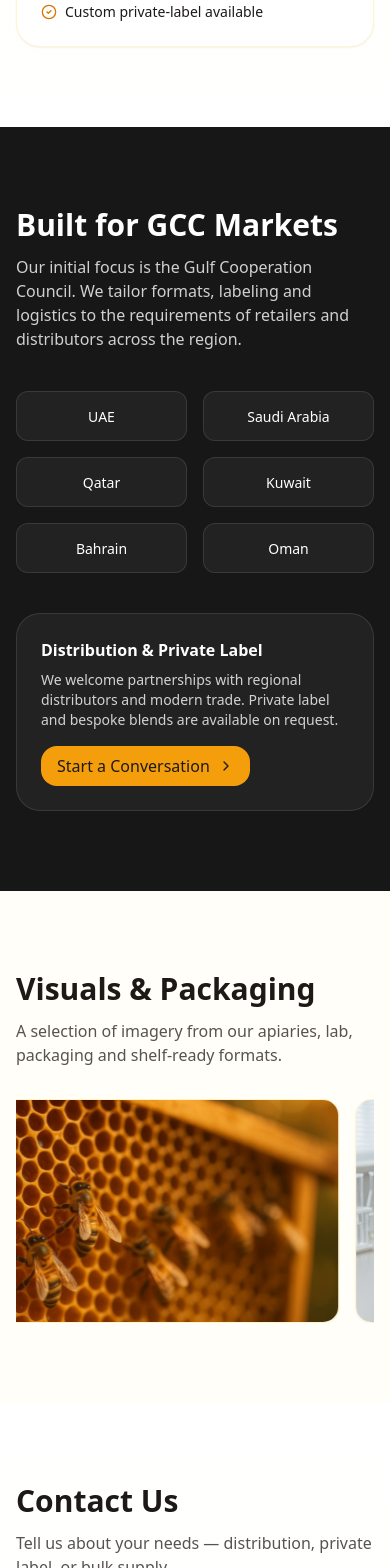
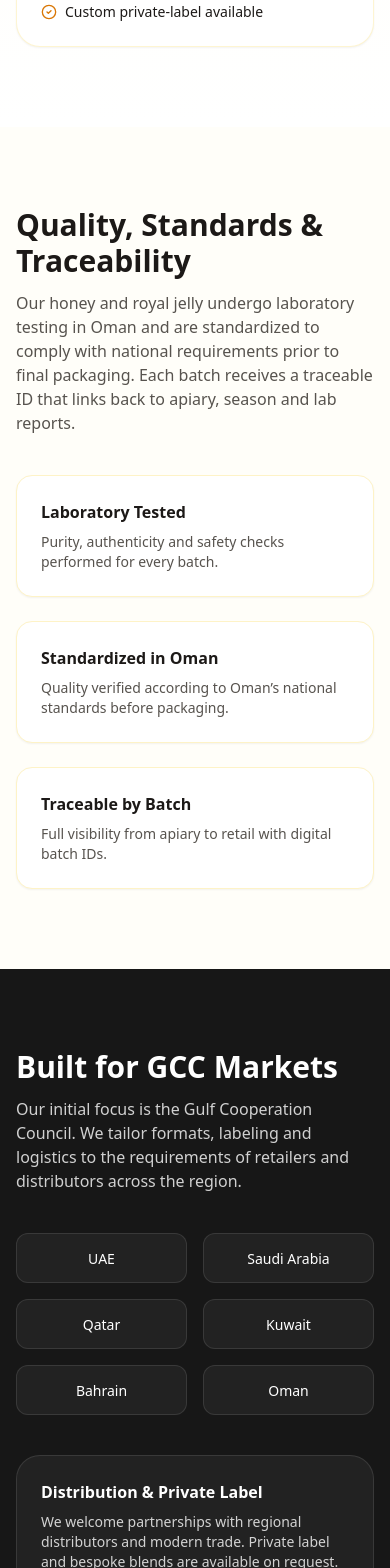
Before and after one commit to payamehr/honey-site, a React (Vite) app: page / in a window 390 px wide. Shown: the part 3640-5208 px from the top of the page. Built offline with nearby package versions, Linux system fonts and the light colour scheme.

Commit message:
Update App.jsx

```diff
--- a/src/App.jsx
+++ b/src/App.jsx
@@ -8,7 +8,16 @@ import {
 
 /**
  * Organic Honey & Royal Jelly — Single-Page Product Presentation
- * (gallery: seamless infinite loop)
+ * ------------------------------------------------------------------
+ * ✅ Fully responsive (mobile → desktop)
+ * ✅ Full-bleed hero with autoplay slideshow
+ * ✅ Smooth section reveal with Framer Motion
+ * ✅ Product cards (Organic Honey & Royal Jelly)
+ * ✅ "Farm → Market" timeline with Oman QA/standardization & packaging
+ * ✅ GCC focus section (target markets)
+ * ✅ Gallery (auto-scroll loop)
+ * ✅ Contact form + social links
+ * ✅ Embedded map (replace coordinates/address as needed)
  */
 
 // ------------------------ CONFIG ------------------------
@@ -22,7 +31,7 @@ const CONFIG = {
   markets: ["UAE", "Saudi Arabia", "Qatar", "Kuwait", "Bahrain", "Oman"],
 };
 
-// ---------- LOCAL-ONLY ASSETS ----------
+// ---------- LOCAL-ONLY ASSETS (no remote) ----------
 const asset = (path) =>
   `${import.meta.env.BASE_URL}${String(path).replace(/^\/+/, "")}`;
 
@@ -44,7 +53,7 @@ const GALLERY = [
   { local: "images/gallery/apiary-landscape.jpg" },
 ];
 
-// پس‌زمینه‌ی اسلاید با فالبک شفاف
+// پس‌زمینه‌ی اسلاید با فالبک شفاف (بدون ریموت)
 function ImageBg({ local, active }) {
   const src = useMemo(() => asset(local), [local]);
   const [imgSrc, setImgSrc] = useState(src);
@@ -60,7 +69,7 @@ function ImageBg({ local, active }) {
   );
 }
 
-// <img> لوکال عمومی
+// <img> عمومی برای محصولات/گالری (لوکال-only)
 function ImgLocal({ src, alt, className }) {
   const resolved = useMemo(() => asset(src), [src]);
   const [s, setS] = useState(resolved);
@@ -77,26 +86,6 @@ function ImgLocal({ src, alt, className }) {
   );
 }
 
-// نمای یک ردیف گالری
-function GalleryRow({ items }) {
-  return (
-    <div className="flex min-w-max">
-      {items.map((img, i) => (
-        <div
-          key={`${img.local}-${i}`}
-          className="shrink-0 w-96 h-56 mr-4 rounded-2xl overflow-hidden border border-amber-100 shadow-sm"
-        >
-          <ImgLocal
-            src={img.local}
-            alt="Honey and packaging gallery"
-            className="h-full w-full object-cover"
-          />
-        </div>
-      ))}
-    </div>
-  );
-}
-
 // Small springy reveal helper
 const fadeUp = {
   hidden: { opacity: 0, y: 20 },
@@ -110,7 +99,7 @@ export default function OrganicHoneyLandingPage() {
   const [mobileOpen, setMobileOpen] = useState(false);
   const intervalRef = useRef(null);
 
-  // sanity
+  // sanity checks (سبک)
   useEffect(() => {
     console.assert(Array.isArray(SLIDES) && SLIDES.length >= 3, "SLIDES length");
     console.assert(Array.isArray(GALLERY) && GALLERY.length >= 6, "GALLERY length");
@@ -126,7 +115,7 @@ export default function OrganicHoneyLandingPage() {
     return () => intervalRef.current && window.clearInterval(intervalRef.current);
   }, [autoplay]);
 
-  // Progress bar restart
+  // Progress bar restart on active change
   useEffect(() => {
     const bar = document.querySelector("#progressBar");
     if (bar && bar.classList) {
@@ -136,7 +125,7 @@ export default function OrganicHoneyLandingPage() {
     }
   }, [active]);
 
-  // Smooth scroll
+  // Smooth scroll for internal anchors
   useEffect(() => {
     const handler = (e) => {
       const t = e.target;
@@ -152,28 +141,48 @@ export default function OrganicHoneyLandingPage() {
     return () => document.removeEventListener("click", handler);
   }, []);
 
-  // -------- Gallery: seamless infinite loop --------
-  const galleryTrackRef = useRef(null);
-  const firstRowRef = useRef(null);
+  const slide = SLIDES[active];
 
-  // سرعت: پیکسل بر ثانیه
-  const SPEED = 120; // می‌تونی زیاد/کم کنی
+  // ---------------- Auto-scroll Gallery (loop) ----------------
+  // Duplicate list to allow seamless wrap-around
+  const galleryLoop = useMemo(() => [...GALLERY, ...GALLERY], []);
+  const viewRef = useRef(null);    // viewport (overflow-hidden)
+  const trackRef = useRef(null);   // flex track
+  const [step, setStep] = useState(0); // pixels per shift
 
-  // مدت انیمیشن را بر اساس عرض واقعی ردیف اول محاسبه می‌کنیم
+  // Measure a card width + margin (we set explicit mr-4 => 16px)
   useEffect(() => {
-    const calc = () => {
-      const row = firstRowRef.current;
-      const track = galleryTrackRef.current;
-      if (!row || !track) return;
-      const width = row.scrollWidth; // عرض نصفه (یک ردیف)
-      // مدت = مسافت (عرض نصفه) / سرعت
-      const durationSec = Math.max(8, Math.round(width / SPEED));
-      track.style.setProperty("--gallery-duration", `${durationSec}s`);
-    };
-    calc();
-    window.addEventListener("resize", calc);
-    return () => window.removeEventListener("resize", calc);
+    const first = trackRef.current?.querySelector("[data-card]");
+    if (!first) return;
+    const rect = first.getBoundingClientRect();
+    // width (offsetWidth) does not include margin; add 16 for mr-4
+    const px = Math.round(first.offsetWidth + 16);
+    if (px > 0) setStep(px);
   }, []);
+
+  // Auto-scroll every 2s; when we pass half of track, jump back (no flash)
+  useEffect(() => {
+    if (!step) return;
+    const view = viewRef.current;
+    const track = trackRef.current;
+    if (!view || !track) return;
+
+    const timer = window.setInterval(() => {
+      const half = track.scrollWidth / 2;
+      const next = view.scrollLeft + step;
+
+      // اگر به نیمه‌ی دوم رسیدیم، بدون انیمیشن برگرد به ابتدای معادل
+      if (next >= half - 1) {
+        // جلو می‌بریم تا همون افکت «قدم» حفظ بشه
+        view.scrollLeft = next - half;
+      } else {
+        // اسکرول نرم یک قدم
+        view.scrollBy({ left: step, behavior: "smooth" });
+      }
+    }, 2000);
+
+    return () => window.clearInterval(timer);
+  }, [step]);
 
   return (
     <div className="min-h-screen w-full bg-amber-50/30 text-stone-900">
@@ -222,7 +231,7 @@ export default function OrganicHoneyLandingPage() {
           </button>
         </div>
 
-        {/* Mobile panel */}
+        {/* Mobile panel - CSS transition */}
         <div
           className={`md:hidden overflow-hidden border-t border-amber-100 bg-amber-50/95 backdrop-blur transition-[max-height,opacity] duration-300 ${
             mobileOpen ? "opacity-100 max-h-[70vh]" : "opacity-0 max-h-0"
@@ -400,7 +409,33 @@ export default function OrganicHoneyLandingPage() {
         </div>
       </section>
 
-      {/* MARKETS */}
+      {/* QUALITY & CERTS */}
+      <section id="quality" className="relative py-20 sm:py-28">
+        <div className="mx-auto max-w-7xl px-4 sm:px-6 lg:px-8">
+          <motion.h2 className="text-3xl sm:text-4xl font-bold" variants={fadeUp} initial="hidden" whileInView="show" viewport={{ once: true, margin: "-80px" }}>
+            Quality, Standards & Traceability
+          </motion.h2>
+          <motion.p className="mt-3 text-stone-600 max-w-3xl" variants={fadeUp} initial="hidden" whileInView="show" viewport={{ once: true, margin: "-80px" }}>
+            Our honey and royal jelly undergo laboratory testing in Oman and are standardized to comply with national requirements prior to final packaging.
+            Each batch receives a traceable ID that links back to apiary, season and lab reports.
+          </motion.p>
+
+          <div className="mt-10 grid gap-6 md:grid-cols-3">
+            {[
+              { title: "Laboratory Tested", desc: "Purity, authenticity and safety checks performed for every batch." },
+              { title: "Standardized in Oman", desc: "Quality verified according to Oman’s national standards before packaging." },
+              { title: "Traceable by Batch", desc: "Full visibility from apiary to retail with digital batch IDs." },
+            ].map((card, i) => (
+              <motion.div key={i} className="rounded-2xl border border-amber-100 bg-white p-6 shadow-sm" variants={fadeUp} initial="hidden" whileInView="show" viewport={{ once: true, margin: "-80px" }}>
+                <h3 className="font-semibold">{card.title}</h3>
+                <p className="mt-2 text-sm text-stone-600">{card.desc}</p>
+              </motion.div>
+            ))}
+          </div>
+        </div>
+      </section>
+
+      {/* MARKETS (GCC) */}
       <section id="markets" className="relative py-20 sm:py-28 bg-neutral-900 text-white">
         <div className="mx-auto max-w-7xl px-4 sm:px-6 lg:px-8">
           <motion.h2 className="text-3xl sm:text-4xl font-bold" variants={fadeUp} initial="hidden" whileInView="show" viewport={{ once: true, margin: "-80px" }}>
@@ -428,7 +463,7 @@ export default function OrganicHoneyLandingPage() {
         </div>
       </section>
 
-      {/* GALLERY — seamless infinite loop */}
+      {/* GALLERY (auto-scroll loop) */}
       <section id="gallery" className="relative py-20 sm:py-28">
         <div className="mx-auto max-w-7xl px-4 sm:px-6 lg:px-8">
           <motion.h2 className="text-3xl sm:text-4xl font-bold" variants={fadeUp} initial="hidden" whileInView="show" viewport={{ once: true, margin: "-80px" }}>
@@ -438,18 +473,23 @@ export default function OrganicHoneyLandingPage() {
             A selection of imagery from our apiaries, lab, packaging and shelf-ready formats.
           </motion.p>
 
-          {/* Viewport (pause on hover) */}
-          <div className="mt-8 overflow-hidden group">
-            {/* Track: دو ردیف یکسان پشت‌سرهم */}
-            <div
-              ref={galleryTrackRef}
-              className="flex animate-gallery-loop group-hover:[animation-play-state:paused]"
-              style={{ "--gallery-duration": "20s" }}
-            >
-              <div ref={firstRowRef}>
-                <GalleryRow items={GALLERY} />
-              </div>
-              <GalleryRow items={GALLERY} />
+          {/* Viewport */}
+          <div ref={viewRef} className="mt-8 overflow-hidden">
+            {/* Track */}
+            <div ref={trackRef} className="flex">
+              {galleryLoop.map((img, i) => (
+                <div
+                  key={`${img.local}-${i}`}
+                  data-card
+                  className="shrink-0 w-96 h-56 mr-4 rounded-2xl overflow-hidden border border-amber-100 shadow-sm"
+                >
+                  <ImgLocal
+                    src={img.local}
+                    alt="Honey and packaging gallery"
+                    className="h-full w-full object-cover"
+                  />
+                </div>
+              ))}
             </div>
           </div>
         </div>
@@ -534,23 +574,13 @@ export default function OrganicHoneyLandingPage() {
         </div>
       </footer>
 
-      {/* Tailwind helpers + gallery animation */}
+      {/* Tailwind helpers */}
       <style>{`
         .no-scrollbar::-webkit-scrollbar { display: none; }
         .no-scrollbar { -ms-overflow-style: none; scrollbar-width: none; }
         .animate-progress { animation: progress 5s linear forwards; }
         @keyframes progress { from { width: 0% } to { width: 100% } }
         .honey-ring { box-shadow: 0 0 0 4px rgba(245, 158, 11, 0.15); }
-
-        /* گالری: انیمیشن بی‌درز */
-        .animate-gallery-loop {
-          animation: gallery-loop var(--gallery-duration, 20s) linear infinite;
-          will-change: transform;
-        }
-        @keyframes gallery-loop {
-          0%   { transform: translateX(0); }
-          100% { transform: translateX(-50%); } /* نصفِ ترک (یعنی عرض یک ردیف) */
-        }
       `}</style>
     </div>
   );
```
